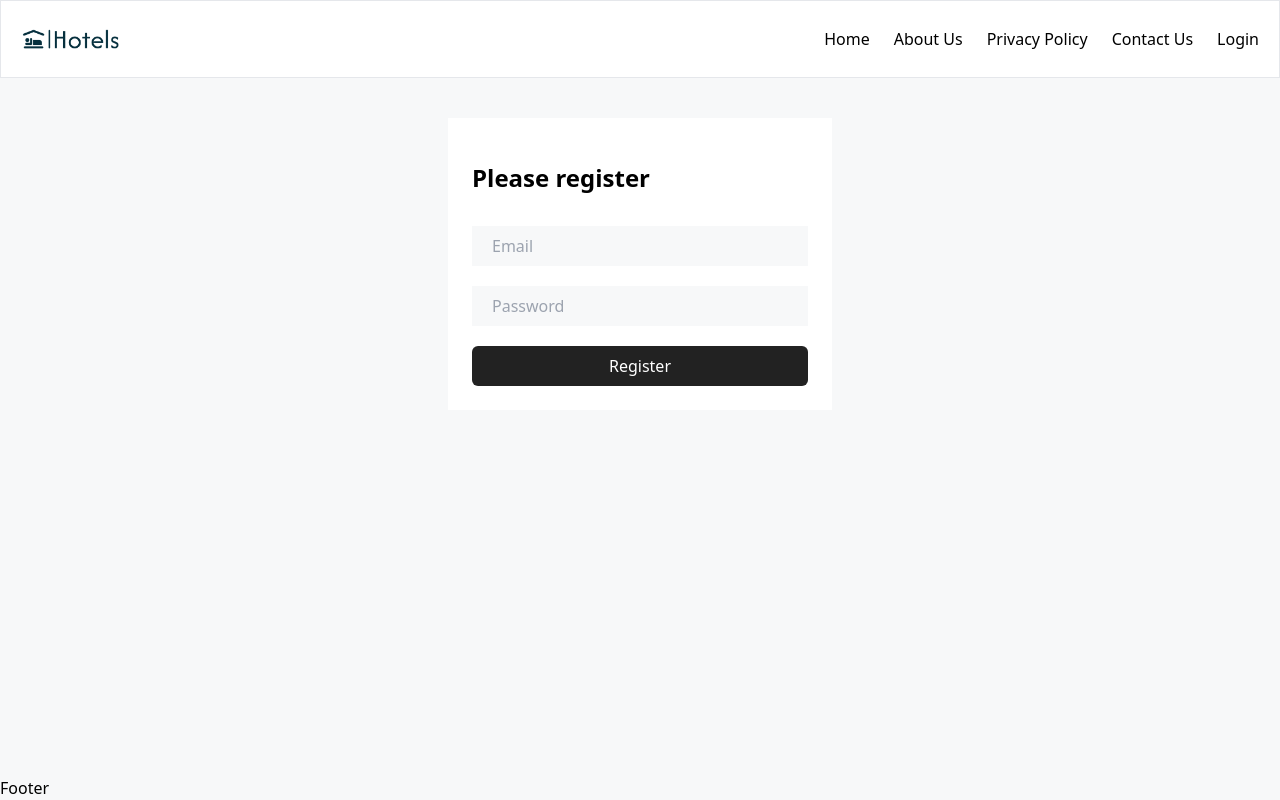
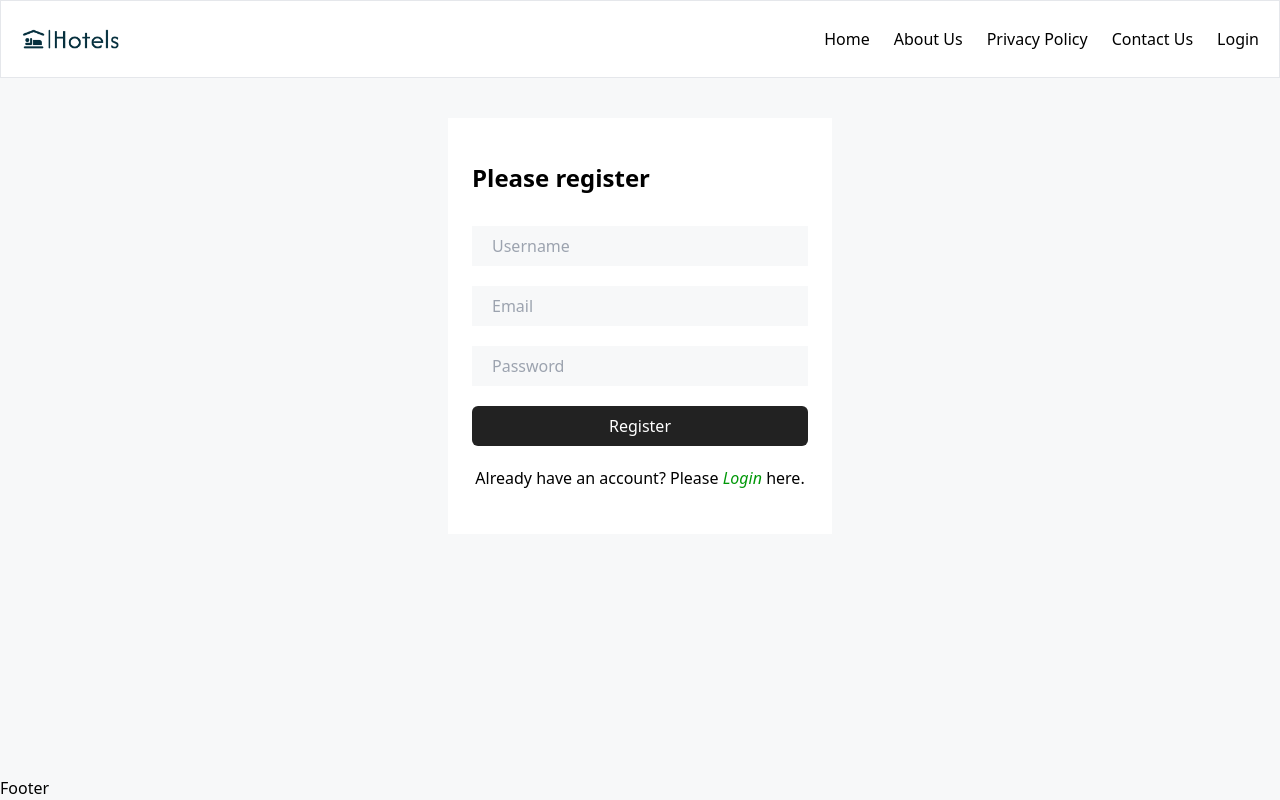
Before and after one commit to NurMohammad56/Hotels, a React (Vite) app in the folder frontend/: page /register in a window 1280 px wide. Built offline with nearby package versions, Linux system fonts and the light colour scheme; what editorjs-html would draw is missing.

Commit message:
create register api for redux

```diff
--- a/frontend/src/pages/user/Register.jsx
+++ b/frontend/src/pages/user/Register.jsx
@@ -2,6 +2,7 @@ import React from "react";
 import { useState } from "react";
 import { Link } from "react-router-dom";
 const Register = () => {
+  const { userName, setuserName } = useState("");
   const { email, setEmail } = useState("");
   const { password, setPassword } = useState("");
   const { message, setMessage } = useState("");
@@ -9,6 +10,13 @@ const Register = () => {
     <div className="max-w-sm bg-white mx-auto p-6 mt-10">
       <h2 className="text-2xl font-semibold pt-5">Please register</h2>
       <form className="space-y-5 max-w-sm mx-auto pt-8">
+        <input
+          type="text"
+          value={userName}
+          className="w-full bg-bgPrimary focus:outline-none px-5 py-2"
+          placeholder="Username"
+          required
+        />
         <input
           type="email"
           value={email}
@@ -28,6 +36,13 @@ const Register = () => {
           Register
         </button>
       </form>
+      <p className="w-full my-5 text-center">
+        Already have an account? Please{" "}
+        <Link to={"/login"} className="text-[#009808] italic">
+          Login
+        </Link>{" "}
+        here.
+      </p>
     </div>
   );
 };
--- /dev/null
+++ b/frontend/src/redux/features/auth/authApi.js
@@ -0,0 +1,28 @@
+import { createApi, fetchBaseQuery } from "@reduxjs/toolkit/query/react";
+
+export const authApi = createApi({
+  reducerPath: "authApi",
+  baseQuery: fetchBaseQuery({
+    baseUrl: "http://localhost:4000/api/v1",
+    credentials: "include",
+  }),
+  endpoints: (builder) => ({
+    registerUser: builder.mutation({
+      query: (newUser) => ({
+        url: "/register",
+        method: "POST",
+        body: newUser,
+      }),
+    }),
+  }),
+});
+
+export const {
+  useRegisterUserMutation,
+  useLoginUserMutation,
+  useLogoutUserMutation,
+  useGetUserQuery,
+  useDeleteUserMutation,
+  useUpdateUserMutation,
+} = authApi;
+export default authApi;
--- a/frontend/src/redux/store.jsx
+++ b/frontend/src/redux/store.jsx
@@ -1,5 +1,6 @@
 import { configureStore } from "@reduxjs/toolkit";
 import { blogApi } from "./features/blogs/blogsApi";
+import authApi from "./features/auth/authApi";
 
 export const store = configureStore({
   reducer: {
```
